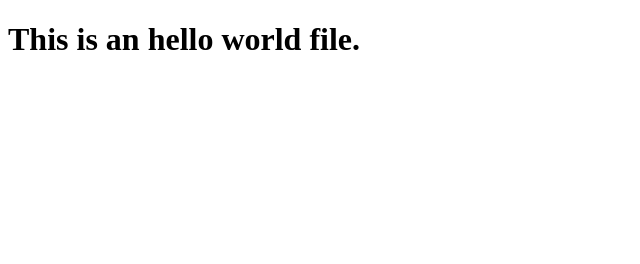
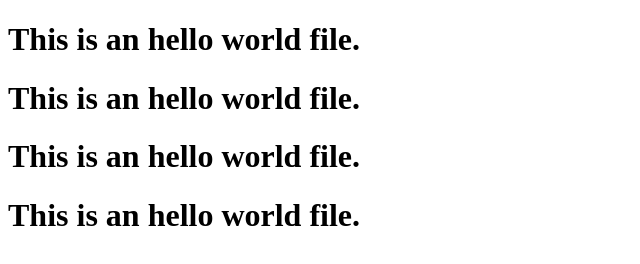
Before and after one commit to merlinrahman/merlingit, a plain HTML site: page index.html in a window 1280 px wide. Shown: the whole page, without its empty margins (0-640 px from the left). Drawn offline with Linux system fonts and the light colour scheme.

Commit message:
Update index.html

```diff
--- a/index.html
+++ b/index.html
@@ -7,5 +7,8 @@
 </head>
 <body>
     <h1>This is an hello world file.</h1>
+    <h1>This is an hello world file.</h1>
+    <h1>This is an hello world file.</h1>
+    <h1>This is an hello world file.</h1>
 </body>
 </html>
```
